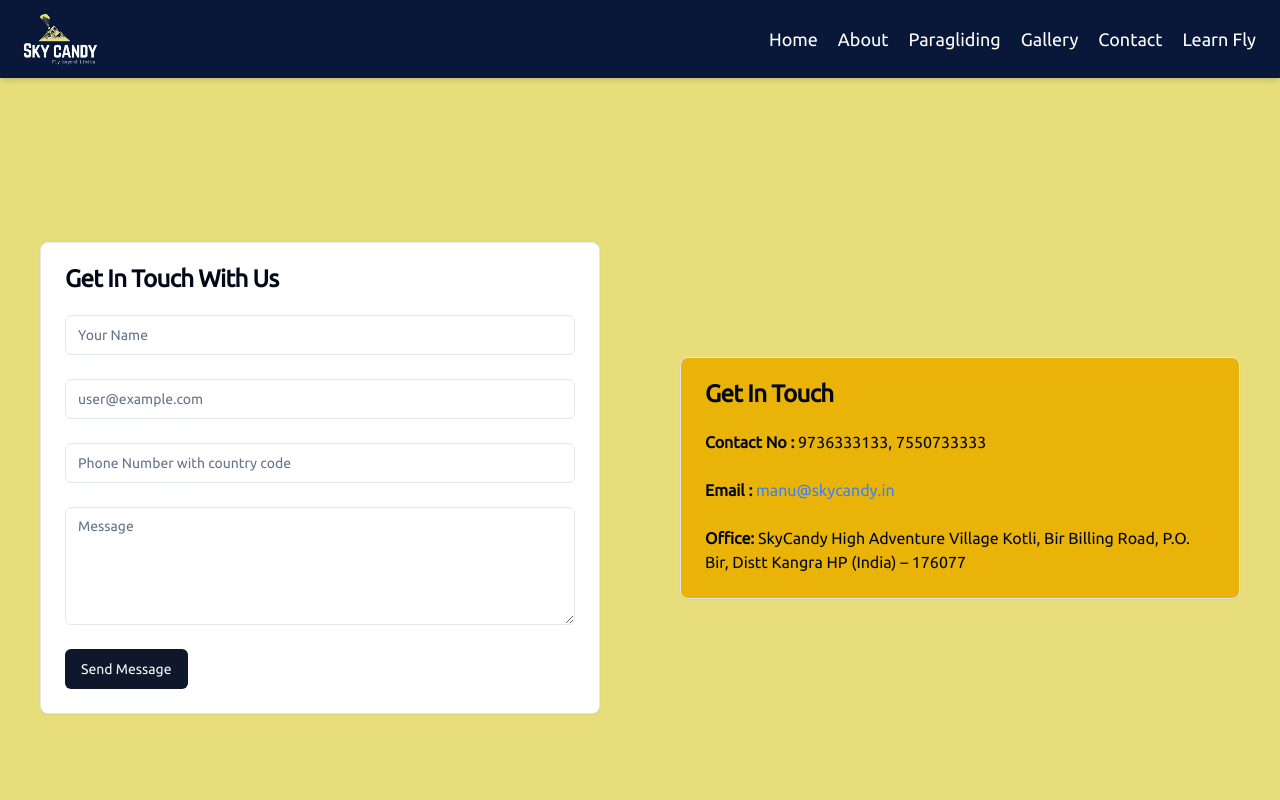
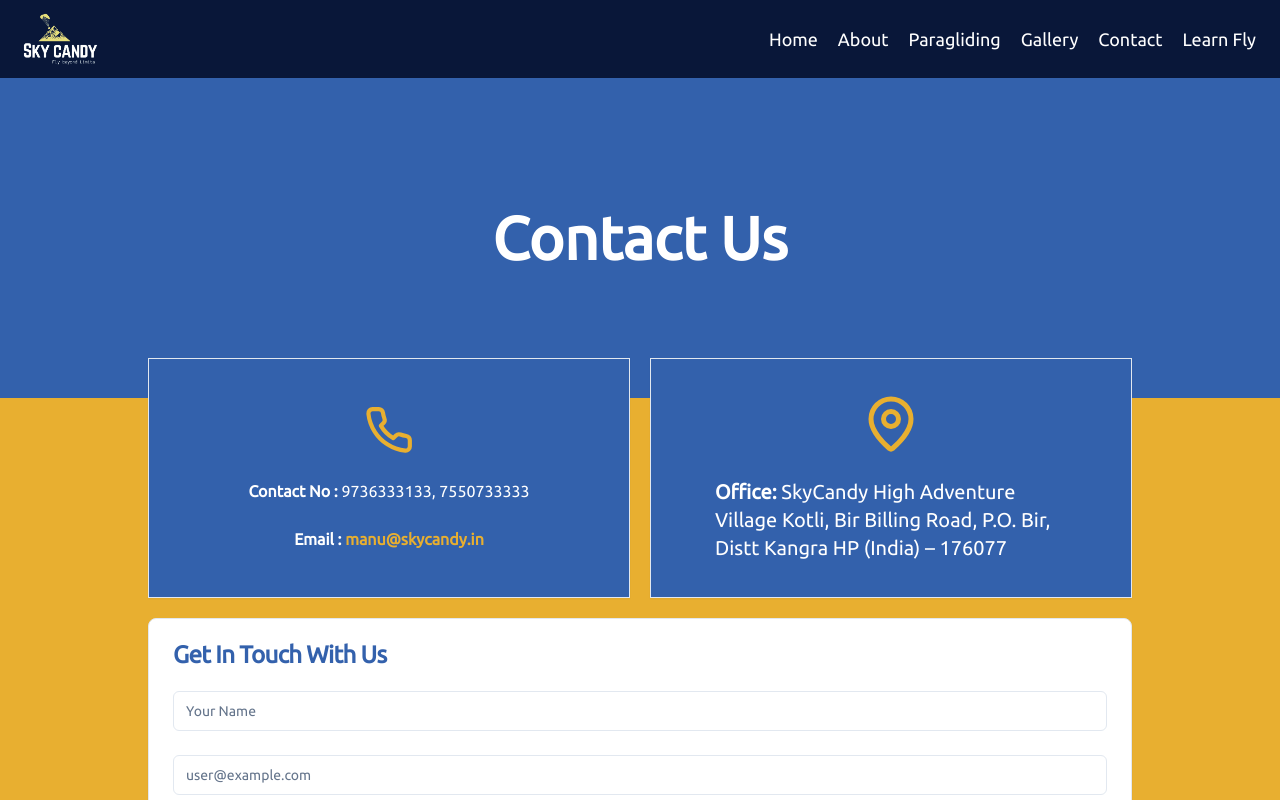
Before and after one commit to vikramiiitm/birparagliding.in, a Next.js app: page /contactform in a window 1280 px wide. Shown: the top 800 px of the page. Built offline with nearby package versions, Linux system fonts and the light colour scheme.

Commit message:
image added

```diff
--- a/src/app/contactform/page.tsx
+++ b/src/app/contactform/page.tsx
@@ -16,8 +16,8 @@ import {
 } from "@/components/ui/card";
 
 
-
-
+import WorldMap from '../../../public/home/WorldMap.png'
+import Image from 'next/image'
 
 
 
@@ -72,14 +72,57 @@ const ContactPage: React.FC = () => {
   };
 
   return (
-    <div className="bg-[#e7de7b]">
+    <div className="">
       <Navbar />
-      <div className="  w-full items-center justify-center flex flex-col md:flex-row ">
-        <div className="md:w-1/2 w-full p-10">
+      <section className="relative">
+        <div className="w-full h-[40vh] bg-[#3361AC] flex justify-center items-center">
+          <h1 className="text-4xl md:text-6xl text-white font-bold">Contact Us</h1>
+        </div>
+
+      </section>
+      <section className="bg-[#E8AF30]">
+
+
+      <div className="  w-full items-center justify-center flex flex-col  max-w-5xl mx-auto px-5 py-10 gap-5">
+        <div className="w-full  flex justify-center items-center gap-5 -mt-20 z-20">
+          <Card className=" w-full h-[30vh] bg-[#3361AC] text-white flex flex-col items-center justify-center border rounded-none">
+            <CardHeader>
+                <p ><svg xmlns="http://www.w3.org/2000/svg" width="50" height="50" viewBox="0 0 24 24" fill="none" stroke="currentColor" stroke-width="2" stroke-linecap="round" stroke-linejoin="round" className="lucide lucide-phone text-[#E8AF30]"><path d="M22 16.92v3a2 2 0 0 1-2.18 2 19.79 19.79 0 0 1-8.63-3.07 19.5 19.5 0 0 1-6-6 19.79 19.79 0 0 1-3.07-8.67A2 2 0 0 1 4.11 2h3a2 2 0 0 1 2 1.72 12.84 12.84 0 0 0 .7 2.81 2 2 0 0 1-.45 2.11L8.09 9.91a16 16 0 0 0 6 6l1.27-1.27a2 2 0 0 1 2.11-.45 12.84 12.84 0 0 0 2.81.7A2 2 0 0 1 22 16.92z" /></svg></p>
+            </CardHeader>
+            <CardContent>
+              <p>
+                <strong>Contact No :</strong> 9736333133, 7550733333
+              </p>
+            </CardContent>
+            <CardContent>
+              <p>
+                <strong> Email :</strong>{" "}
+                  <a className="text-[#E8AF30] font-bold" href="mailto:manu@skycandy.in">
+                  manu@skycandy.in
+                </a>
+              </p>
+            </CardContent>
+
+          </Card>
+            <Card className="border rounded-none w-full h-[30vh] bg-[#3361AC] flex flex-col items-center justify-center">
+            <CardHeader>
+                <p ><svg xmlns="http://www.w3.org/2000/svg" width="60" height="60" viewBox="0 0 24 24" fill="none" stroke="currentColor" stroke-width="2" stroke-linecap="round" stroke-linejoin="round" className="lucide lucide-map-pin text-[#E8AF30]"><path d="M20 10c0 4.993-5.539 10.193-7.399 11.799a1 1 0 0 1-1.202 0C9.539 20.193 4 14.993 4 10a8 8 0 0 1 16 0" /><circle cx="12" cy="10" r="3" /></svg></p>
+            </CardHeader>
+
+            <CardContent>
+              <p className="px-10 text-xl text-white">
+                <strong>Office: </strong> SkyCandy High Adventure Village Kotli,
+                Bir Billing Road, P.O. Bir, Distt Kangra HP (India) – 176077
+              </p>
+            </CardContent>
+          </Card>
+        </div>
+
+        <div className=" w-full ">
           <form onSubmit={handleSubmit} className="flex flex-col gap-6  ">
             <Card>
               <CardHeader>
-                <CardTitle>Get In Touch With Us</CardTitle>
+                  <CardTitle className="text-[#3361AC]">Get In Touch With Us</CardTitle>
               </CardHeader>
               <CardContent>
                 <Input
@@ -127,7 +170,7 @@ const ContactPage: React.FC = () => {
               </CardContent>
 
               <CardContent>
-                <Button type="submit">Send Message</Button>
+                  <Button type="submit" className="bg-[#3361AC]">Send Message</Button>
               </CardContent>
             </Card>
 
@@ -136,33 +179,9 @@ const ContactPage: React.FC = () => {
           </form>
         </div>
 
-        <div className="p-10 w-full md:w-1/2  md:h-screen flex justify-center items-center">
-          <Card className="bg-yellow-500 ">
-            <CardHeader>
-              <CardTitle>Get In Touch</CardTitle>
-            </CardHeader>
-            <CardContent>
-              <p>
-                <strong>Contact No :</strong> 9736333133, 7550733333
-              </p>
-            </CardContent>
-            <CardContent>
-              <p>
-                <strong> Email :</strong>{" "}
-                <a className="text-blue-500" href="mailto:manu@skycandy.in">
-                  manu@skycandy.in
-                </a>
-              </p>
-            </CardContent>
-            <CardContent>
-              <p>
-                <strong>Office: </strong> SkyCandy High Adventure Village Kotli,
-                Bir Billing Road, P.O. Bir, Distt Kangra HP (India) – 176077
-              </p>
-            </CardContent>
-          </Card>
-        </div>
+
       </div>
+      </section>
       <Footer />
     </div>
   );
--- a/src/app/course/page.tsx
+++ b/src/app/course/page.tsx
@@ -1,6 +1,7 @@
 import Image from "next/image";
 import React from "react";
-import paraTrans from "../../../public/paraTrans.png";
+import paraTrans from "../../../public/SkyCandy/About.webp";
+// import paraTrans from "../../../public/paraTrans.png";
 import TCp1 from "../../../public/SkyCandy/TCP1.webp";
 import TCp2 from "../../../public/SkyCandy/TCP2.webp";
 import TCp3 from "../../../public/SkyCandy/g9.webp";
@@ -11,10 +12,10 @@ function pages() {
   return (
     <>
       <Navbar />
-      <div className=" bg-[#eb]">
+      <div className=" ">
         <section>
-          <div className=" h-[30vh] md:h-[60vh] relative flex   border    ">
-            <div className="flex flex-col md:gap-2  lg:pl-20  top-10 px-5 text-black items-start justify-center text-start w-full">
+          <div className=" h-[30vh] md:h-[60vh] relative flex       ">
+            <div className="flex flex-col md:gap-2  lg:pl-20  top-10 px-5 text-white items-start justify-center text-start w-full">
               <h1 className="text-2xl lg:text-5xl font-bold">
                 Sky Candy School Of Paragliding
               </h1>
@@ -40,15 +41,22 @@ function pages() {
                 <span>Chat with us</span>
               </a>
             </div>
-            {/* <div className="absolute bg-black opacity-[.4] top-0 -z-10 w-full h-[70vh] object-cover object-top lg:object-center"></div> */}
+            <div className="absolute bg-black opacity-[.5]  w-full  top-0 left-0  h-[30vh] md:h-[60vh] -z-10 object-cover"></div>
             <Image
               src={paraTrans}
               width={1000}
               height={1000}
               alt="courses"
+              className="w-full absolute top-0 left-0  h-[30vh] md:h-[60vh] -z-20 object-cover "
+            />
+            {/* <Image
+              src={paraTrans}
+              width={1000}
+              height={1000}
+              alt="courses"
               className="w-[40vw] md:w-[30vw] h-[25vh] md:h-[50vh] absolute top-10 -right-1 md:right-20 rounded-lg object-conatin    "
-            />
-            <div className="w-full absolute  bottom-0 -z-10  rounded-lg object-cover object-center   ">
+            /> */}
+            {/* <div className="w-full absolute  bottom-0 -z-10  rounded-lg object-cover object-center   ">
               <svg xmlns="http://www.w3.org/2000/svg" viewBox="0 0 1440 320">
                 <path
                   fill="#0099ff"
@@ -56,10 +64,10 @@ function pages() {
                   d="M0,160L34.3,144C68.6,128,137,96,206,80C274.3,64,343,64,411,90.7C480,117,549,171,617,165.3C685.7,160,754,96,823,106.7C891.4,117,960,203,1029,218.7C1097.1,235,1166,181,1234,160C1302.9,139,1371,149,1406,154.7L1440,160L1440,320L1405.7,320C1371.4,320,1303,320,1234,320C1165.7,320,1097,320,1029,320C960,320,891,320,823,320C754.3,320,686,320,617,320C548.6,320,480,320,411,320C342.9,320,274,320,206,320C137.1,320,69,320,34,320L0,320Z"
                 ></path>
               </svg>
-            </div>
+            </div> */}
           </div>
         </section>
-        <section className=" p-4 bg-[#e7de7b] ">
+        <section className=" p-4 bg-[#E8AF30] text-black">
           <h2 className="text-3xl mt-1 font-bold text-start">Course Details</h2>
 
           <div className="py-10 relative">
@@ -90,7 +98,7 @@ function pages() {
             </div>
           </div>
 
-          <div className="flex flex-col-reverse md:flex-row gap-4 mt-4 max-w-7xl mx-auto items-center bg-[#e7de7b]">
+          <div className="flex flex-col-reverse md:flex-row gap-4 mt-4 max-w-7xl mx-auto items-center ">
             <div className="">
               {" "}
               <h3 className="text-xl font-bold">Days 1-3 :- Ground Handling</h3>
--- a/src/app/page.tsx
+++ b/src/app/page.tsx
@@ -19,6 +19,7 @@ import {
 // import HeroImg from "../../public/SkyCandy/p.jpeg";
 import BirMaskImg from "../../public/SkyCandy/g9.webp";
 import HomepageSection4 from "../../public/SkyCandy/courseImg.jpeg";
+import Sec2 from "../../public/SkyCandy/Sec2.jpg";
 import Pilot from "../../public/ParaIcon.png";
 import Equipments from "../../public/home/paraG.png";
 import Price from "../../public/home/rupee.png";
@@ -36,7 +37,7 @@ import Vikram from "../../public/testimonialsImgs/Vikram.jpg";
 import { useState } from "react";
 
 
-import EmblaCarousel from '@/components/Carousel/Carousel';
+// import EmblaCarousel from '@/components/Carousel/Carousel';
 
 
 
@@ -101,7 +102,7 @@ const testimonials = [
 
 
 function Page() {
-  const [currentIndex, setCurrentIndex] = useState(0);
+  // const [currentIndex, setCurrentIndex] = useState(0);
   const router = useRouter();
 
 
@@ -151,17 +152,24 @@ function Page() {
             <source src="../../video.mp4" type="video/mp4" />
           </video> */}
         </section>
-        <section className="py-5 md:py-7 px-10 overflow-hidden relative">
+        <section className="h-[80vh]  relative">
           <Image
+            src={Sec2}
+            width={1000}
+            height={1000}
+            alt="BirMaskImg"
+            className="w-full h-[80vh] object-cover left-0 object-center   absolute "
+          />
+          {/* <Image
             src={Pattern}
             width={1000}
             height={1000}
             alt="BirMaskImg"
             className="w-full h-[40vh] lg:h-[60vh] object-cover left-0 object-center absolute top-0 -z-10 opacity-20"
-          />
-          <div className="flex justify-center">
+          /> */}
+          <div className="flex h-full pb-10 justify-center items-end">
             <Fade direction="left" triggerOnce>
-              <h1 className="text-center text-xl md:text-4xl  font-bold p-2 md:p-4 bg-gradient-to-tr from-[#F1C76B] to-[#DFA018] border rounded-lg uppercase">
+              <h1 className="text-center text-xl md:text-4xl  font-bold p-2 md:p-4 bg-gradient-to-tr from-[#F1C76B] to-[#DFA018] border rounded-[30px]  uppercase">
                 Fly Beyond Limits With Sky Candy
               </h1>
             </Fade>
--- a/src/components/Blogpage.tsx
+++ b/src/components/Blogpage.tsx
@@ -42,7 +42,7 @@ const BlogPage: React.FC = () => {
       setBlogPosts(sortedPosts);
     } catch (error) {
       console.error("Error fetching blog posts:", error);
-      setError("Failed to fetch blog posts. Please try again later.");
+      // setError("Failed to fetch blog posts. Please try again later.");
     } finally {
       setLoading(false);
     }
```
Also changed, not shown: 1 other file (tests, documents, lock files or other folders).
